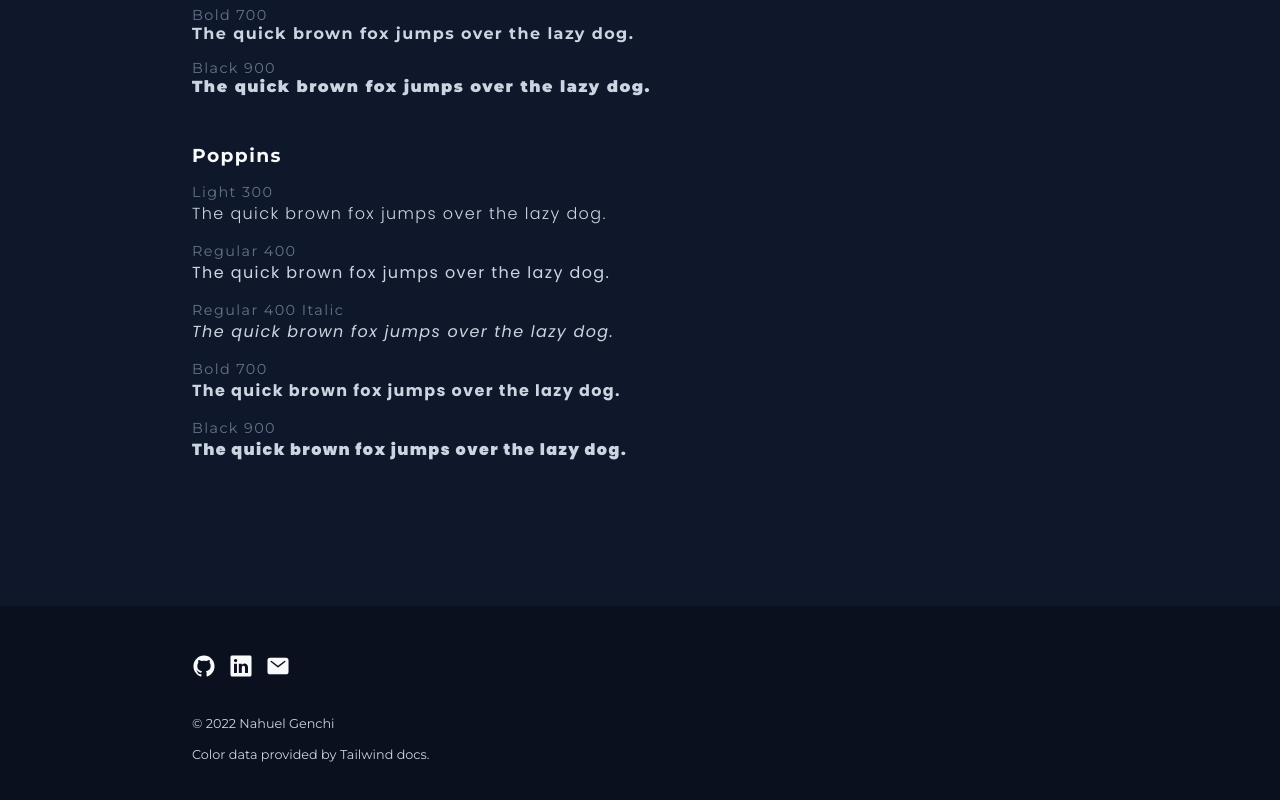
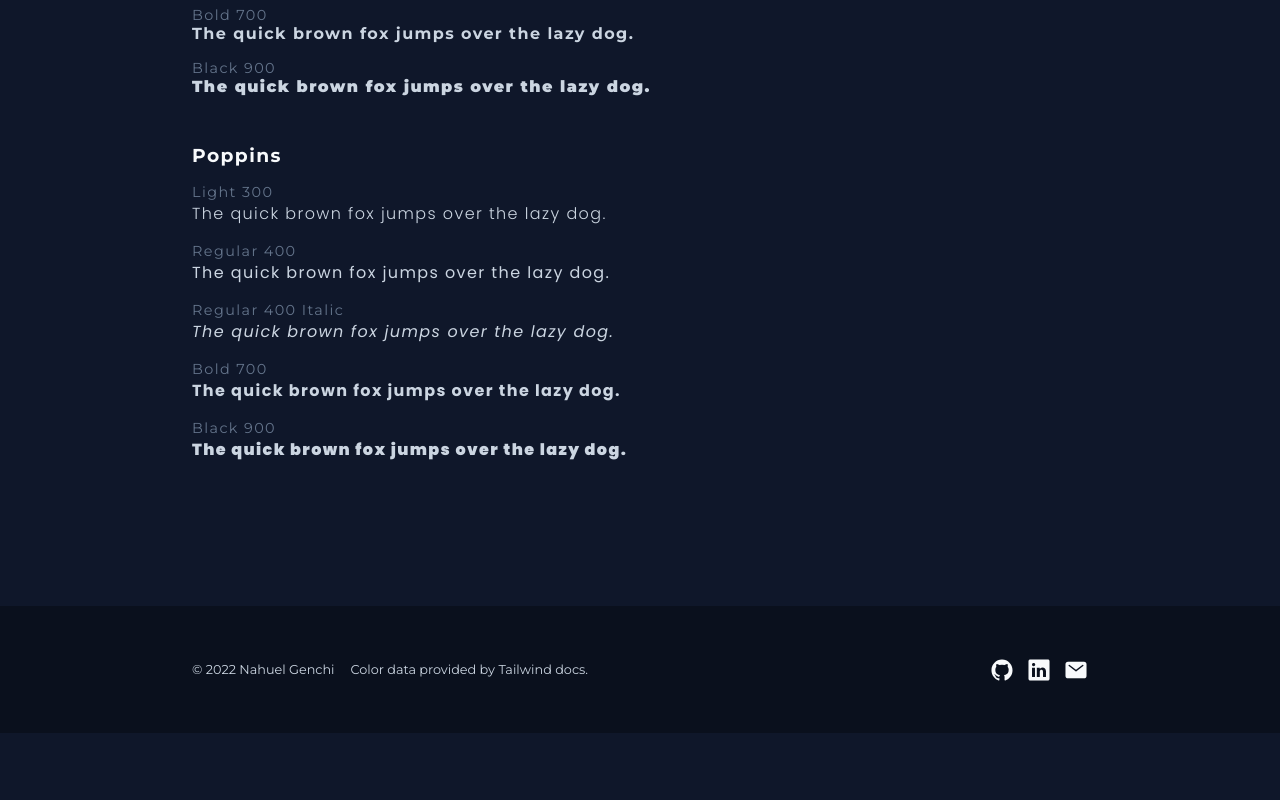
Before and after one commit to NahuelGenchi/styleguide, a React (Create React App) app: page / in a window 1280 px wide. Shown: the part 4892-5692 px from the top of the page. After the commit the page ends 5625 px from the top, so only its background shows below. Built offline with nearby package versions, Linux system fonts and the light colour scheme.

Commit message:
adding responsiveness to Footer content

```diff
--- a/src/components/Footer/Footer.scss
+++ b/src/components/Footer/Footer.scss
@@ -1,4 +1,5 @@
 @use "../../scss/colors.scss" as color;
+@use "../../scss/mixins.scss" as mixin;
 
 .footer {
   padding: 3rem 0;
@@ -48,6 +49,28 @@
 
     .footer-container {
       width: 70vw;
+      position: relative;
+
+      flex-direction: row;
+      align-items: center;
+
+      .fc-links {
+        position: absolute;
+        right: 0;
+
+        align-items: center;
+
+        a {
+          @include mixin.display-flex;
+        }
+      }
+
+      .fc-info {
+        flex-direction: row;
+        align-items: center;
+
+        padding: 0.5rem 0;
+      }
     }
   }
 }
```
